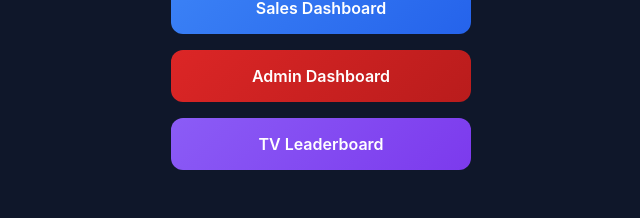
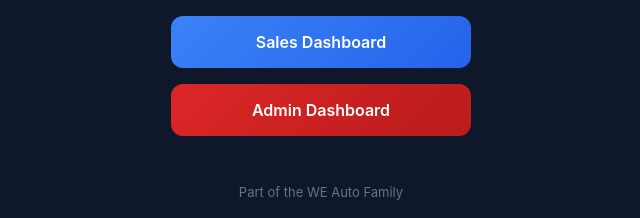
Before and after one commit to Roblmvp/gallatin-review-system, a Next.js app: page / in a window 1280 px wide. Shown: the part 425-643 px from the top of the page, without its empty margins (319-959 px from the left). Built offline with nearby package versions, Linux system fonts and the light colour scheme.

Commit message:
Update page.tsx

```diff
--- a/app/page.tsx
+++ b/app/page.tsx
@@ -14,7 +14,6 @@ export default function Home() {
       <div style={{ display: "flex", flexDirection: "column", gap: 16, width: "100%", maxWidth: 300 }}>
         <Link href="/sales" style={{ display: "block", padding: "16px 24px", fontSize: 16, fontWeight: 600, background: "linear-gradient(135deg, #3b82f6 0%, #2563eb 100%)", color: "#fff", borderRadius: 12, textDecoration: "none", textAlign: "center" }}>Sales Dashboard</Link>
         <Link href="/admin" style={{ display: "block", padding: "16px 24px", fontSize: 16, fontWeight: 600, background: "linear-gradient(135deg, #dc2626 0%, #b91c1c 100%)", color: "#fff", borderRadius: 12, textDecoration: "none", textAlign: "center" }}>Admin Dashboard</Link>
-        <Link href="/tv" style={{ display: "block", padding: "16px 24px", fontSize: 16, fontWeight: 600, background: "linear-gradient(135deg, #8b5cf6 0%, #7c3aed 100%)", color: "#fff", borderRadius: 12, textDecoration: "none", textAlign: "center" }}>TV Leaderboard</Link>
       </div>
       <p style={{ marginTop: 48, fontSize: 13, color: "#64748b" }}>Part of the WE Auto Family</p>
     </div>
```
